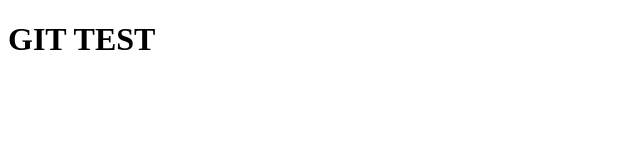
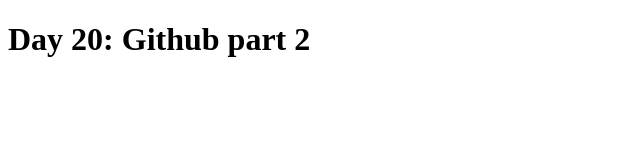
Before and after one commit to arriza-alfirdausi/bootcamp-webdev-dibimbing, a plain HTML site: page index.html in a window 1280 px wide. Shown: the whole page, without its empty margins (0-640 px from the left). Drawn offline with Linux system fonts and the light colour scheme.

Commit message:
edit heading text & page title

```diff
--- a/index.html
+++ b/index.html
@@ -4,9 +4,9 @@
     <meta charset="UTF-8">
     <meta http-equiv="X-UA-Compatible" content="IE=edge">
     <meta name="viewport" content="width=device-width, initial-scale=1.0">
-    <title>Day 18 GIT</title>
+    <title>Day 20 VSC</title>
 </head>
 <body>
-    <h1>GIT TEST</h1>
+    <h1>Day 20: Github part 2</h1>
 </body>
 </html>
```
